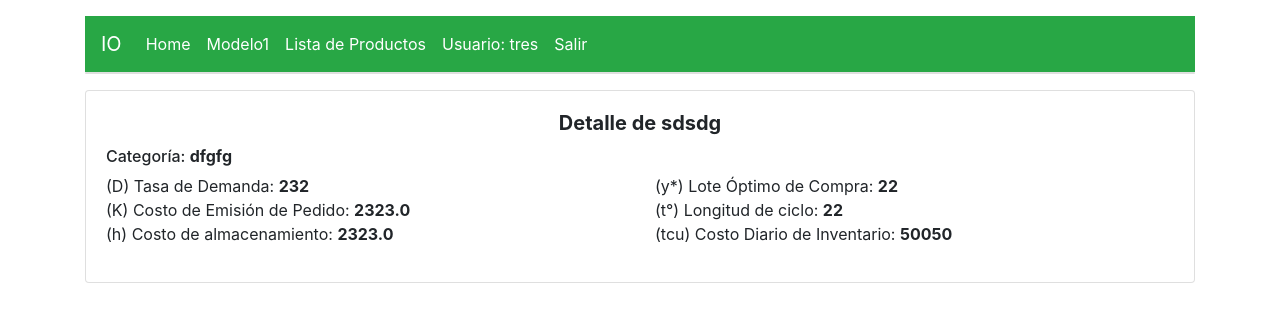
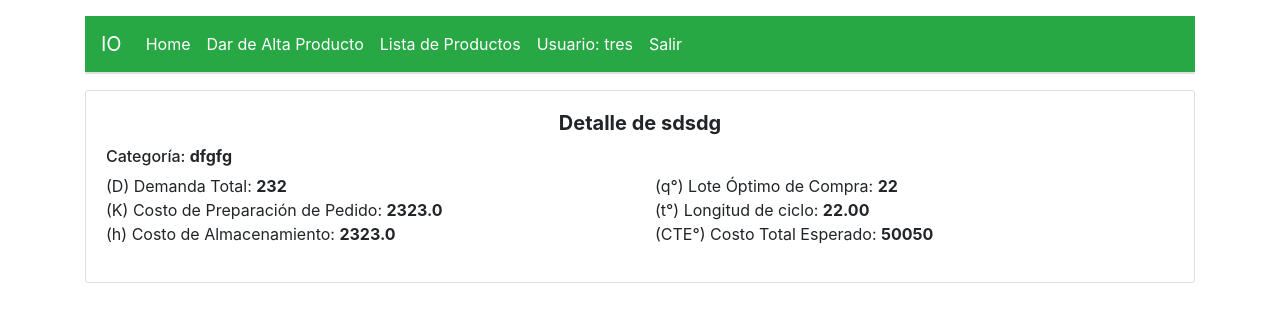
Before and after one commit to gabrielhruza/io, a Django app: page /msapp/modelo1/show/1/ in a window 1280 px wide. Shown: the top 322 px of the page. Run offline with Django 3.2, Linux system fonts and the light colour scheme; a user stored in the database is signed in; data comes from the database, SQL or seed files in the repository; both versions use the stored data as it was after the commit; some libraries are stand-ins or nearby versions.

Commit message:
one of last commit

```diff
--- a/auth2/templates/auth2/login.html
+++ b/auth2/templates/auth2/login.html
@@ -32,9 +32,9 @@
 
 						<div class="form-group">
 							<label for="password">Contraseña
-							<a href="" class="float-right">
+							<!--<a href="" class="float-right">
 							 ¿Se olvidó la contraseña?
-							</a>
+							</a>-->
 							</label>
 							<input id="password" type="password" class="form-control" name="password" required data-eye>
 						</div>
--- a/msapp/forms.py
+++ b/msapp/forms.py
@@ -5,4 +5,4 @@ from .models import Modelo1
 class Modelo1Form(ModelForm):
 	class Meta:
 		model 	= Modelo1
-		fields 	= ['nombre_producto', 'categoria', 'd', 'k', 'h', 'tiempo']
+		fields 	= ['nombre_producto', 'categoria', 'd', 'k', 'h']
--- a/msapp/models.py
+++ b/msapp/models.py
@@ -24,7 +24,7 @@ class Modelo1(models.Model):
 	tiempo 	= models.FloatField(default=1)
 
 	#Tasa de demanda (unidades por unidad de tiempo)
-	d		= models.IntegerField(verbose_name='Tasa de Demanda')
+	d		= models.IntegerField(verbose_name='Demanda Total')
 
 	#Costo de preparación correspondiente
 	#a la colocación de un pedido ($/pedido)
@@ -48,7 +48,13 @@ class Modelo1(models.Model):
 	loc = property(lote_optimo_compra)
 
 	def longitud_ciclo(self):
-		return round(self.loc / (self.d/self.tiempo) )
+		lc = self.loc / (self.d/self.tiempo)
+
+		if(lc < 1):
+			lc = lc * 365 #paso a dias
+
+		return	format(lc, '.2f')
+
 	lc 	= property(longitud_ciclo)
 
 	def costo_inventario(self):
--- a/msapp/templates/base.html
+++ b/msapp/templates/base.html
@@ -24,7 +24,7 @@
         <a class="nav-link" href="{% url 'index' %}">Home <span class="sr-only"></span></a>
       </li>
       <li class="nav-item active">
-        <a class="nav-link" href="{% url 'modelo1_nuevo' %}">Modelo1</a>
+        <a class="nav-link" href="{% url 'modelo1_nuevo' %}">Dar de Alta Producto</a>
       </li>
       <li class="nav-item active">
         <a class="nav-link" href="{% url 'modelo1_index' %}">Lista de Productos</a>
--- a/msapp/templates/msapp/modelo1/show.html
+++ b/msapp/templates/msapp/modelo1/show.html
@@ -19,52 +19,26 @@
 <div class="row">
   <div class="col-md-6 col-sm-12">
     <ul class="list-unstyled">
-      <li>(D) Tasa de Demanda: <strong>{{ modelo.d }}</strong></li>
-      <li>(K) Costo de Emisión de Pedido: <strong>{{ modelo.k }}</strong></li>
-      <li>(h) Costo de almacenamiento: <strong>{{ modelo.h }}</strong></li>
+      <li>(D) Demanda Total: <strong>{{ modelo.d }}</strong></li>
+      <li>(K) Costo de Preparación de Pedido: <strong>{{ modelo.k }}</strong></li>
+      <li>(h) Costo de Almacenamiento: <strong>{{ modelo.h }}</strong></li>
     </ul>
   </div>
 
   <div class="col-md-6 col-sm-12">
     <ul class="list-unstyled">
-      <li>(y*) Lote Óptimo de Compra: <strong>{{ modelo.loc }}</strong></li>
+      <li>(q°) Lote Óptimo de Compra: <strong>{{ modelo.loc }}</strong></li>
       <li>(t°) Longitud de ciclo: <strong>{{ modelo.lc }}</strong></li>
-      <li>(tcu) Costo Diario de Inventario: <strong>{{ modelo.ci }}</strong></li>
+      <li>(CTE°) Costo Total Esperado: <strong>{{ modelo.ci }}</strong></li>
     </ul>
   </div>
 
 </div>
 
-<div id="grafico"></div>
+<div id="grafico">
+</div>
 
 </div>
 </div>
 
-
-<script type="text/javascript">
-	new Morris.Line({
-  // ID of the element in which to draw the chart.
-  element: 'grafico',
-  // Chart data records -- each entry in this array corresponds to a point on
-  // the chart.
-  data: [
-    { day: '{{modelo.lc}}', value: '{{modelo.loc}}' },
-    { day: '10*{{modelo.lc}}', value: 0 },
-    { day: '10*{{modelo.lc}}', value: '{{modelo.loc}}' },
-    { day: '20*{{modelo.lc}}', value: 0 },
-    { day: '20*{{modelo.lc}}', value: '{{modelo.loc}}' },
-    { day: '30*{{modelo.lc}}', value: 0 },
-    { day: '30*{{modelo.lc}}', value: '{{modelo.loc}}' },
-    { day: '40*{{modelo.lc}}', value: 0 },
-    { day: '40*{{modelo.lc}}', value: '{{modelo.loc}}' },
-  ],
-  // The name of the data record attribute that contains x-values.
-  xkey: 'day',
-  // A list of names of data record attributes that contain y-values.
-  ykeys: ['value'],
-  // Labels for the ykeys -- will be displayed when you hover over the
-  // chart.
-  labels: ['Value']
-});
-</script>
 {% endblock %}
--- a/msapp/urls.py
+++ b/msapp/urls.py
@@ -11,4 +11,5 @@ urlpatterns = [
     path('modelo1/nuevo', views.modelo1_nuevo, name='modelo1_nuevo'),
     path('modelo1/index', views.modelo1_index, name='modelo1_index'),
     path('modelo1/show/<id>/', views.modelo1_show, name='modelo1_show'),
+    path('plot', views.getimage, name='getimage'),
 ]
--- a/msapp/views.py
+++ b/msapp/views.py
@@ -5,6 +5,7 @@ from django.contrib.auth.decorators import login_required
 
 from .models import Modelo1
 from .forms import Modelo1Form
+
 
 # Create your views here.
 def index(request):
@@ -78,3 +79,29 @@ def modelo1_show(request, id):
 	}
 
 	return HttpResponse(template.render(context, request))
+
+
+##plot grafico
+import matplotlib as pl
+pl.use('Agg')
+import matplotlib.pyplot as plt
+import numpy as np
+
+from matplotlib.backends.backend_agg import FigureCanvasAgg
+from matplotlib.figure import Figure
+
+def getimage(request):
+
+	x = np.arange(8)
+	s = np.piecewise(x, [x < 3, x >= 4], [lambda x: -x, lambda x: 2 * x])
+	plt.plot(x, s)
+
+	plt.xlabel('Dias')
+	plt.ylabel('Inventario Actual')
+	plt.title('Inventario')
+	plt.grid(True)
+
+	response = HttpResponse(content_type="image/jpeg")
+
+	plt.savefig(response, format="jpg")
+	return response
```
Also changed, not shown: db.sqlite3, msapp/migrations/0002_auto_20180630_0333.py (added).
